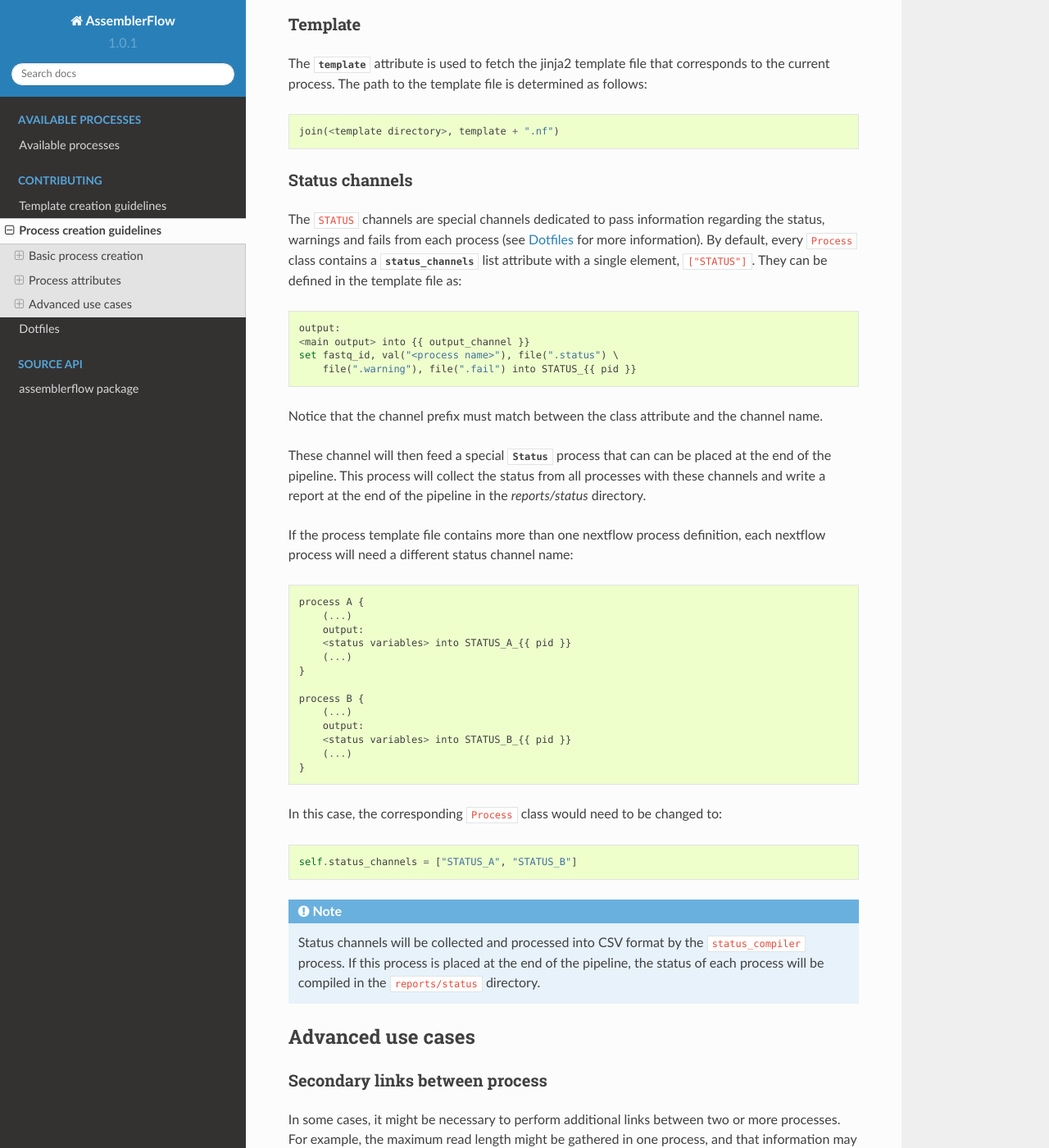
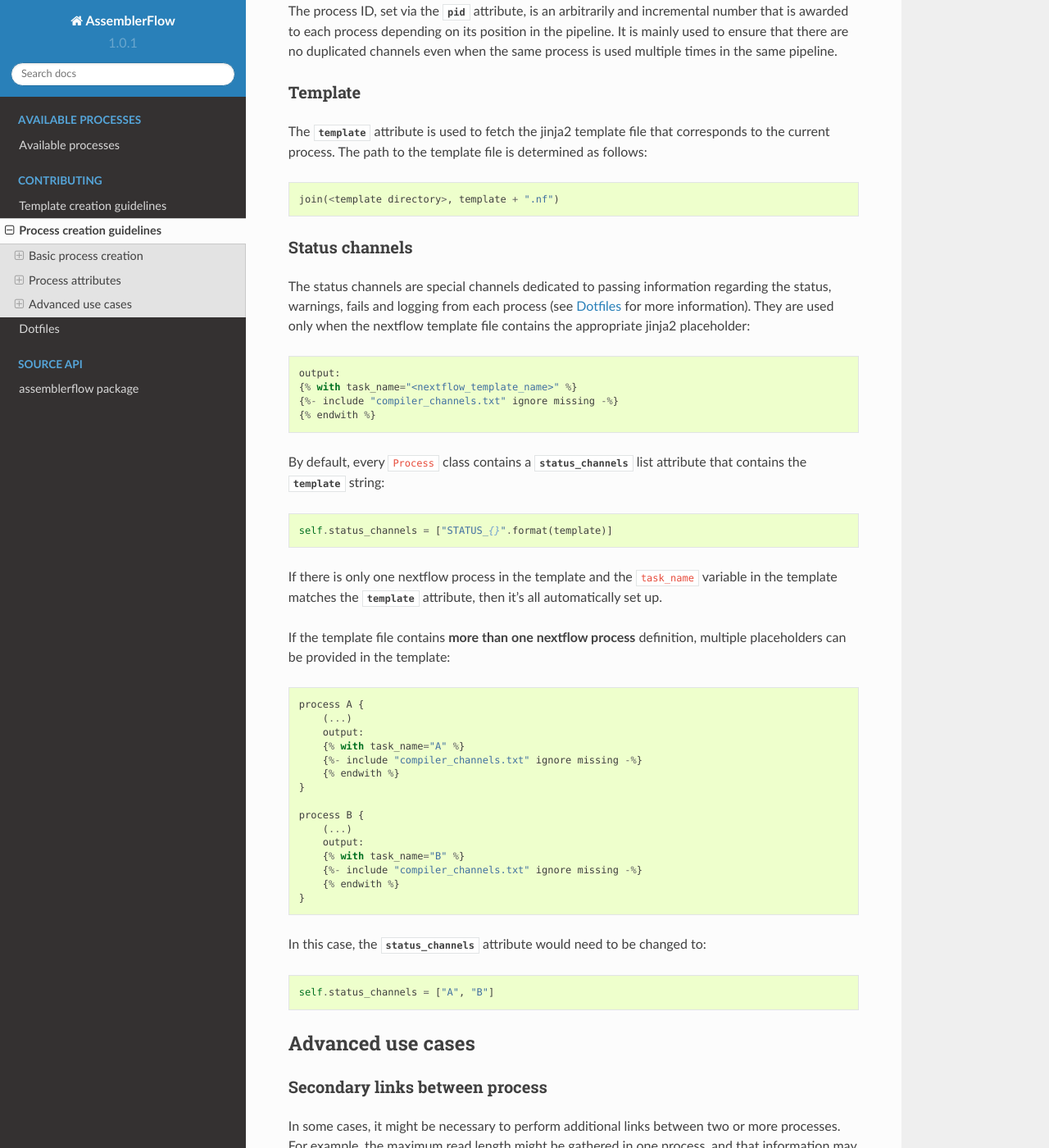
Before and after one commit to assemblerflow/flowcraft, a Sphinx documentation site: the page built from docs/create_process.rst, in a window 1280 px wide and 1400 px high, scrolled down 4895 px. Shown: the whole window at 82% size. Built offline with Sphinx 7.4.7 and the Read the Docs theme 2.0.0, drawn with Linux system fonts in a browser that asks for light colours; pages that are not in the unit, such as notebooks, are missing from menus; some of the changed text lies outside the part shown.

Commit message:
Updated docs with new status system

```diff
--- a/docs/assemblerflow.templates.assembly_report.rst
+++ b/docs/assemblerflow.templates.assembly_report.rst
@@ -5,4 +5,3 @@
     :members:
     :undoc-members:
     :show-inheritance:
-    :private-members:
--- a/docs/assemblerflow.templates.rst
+++ b/docs/assemblerflow.templates.rst
@@ -20,6 +20,7 @@
    assemblerflow.templates.mapping2json
    assemblerflow.templates.mashdist2json
    assemblerflow.templates.mashscreen2json
+   assemblerflow.templates.pATLAS_consensus_json
    assemblerflow.templates.pipeline_status
    assemblerflow.templates.process_abricate
    assemblerflow.templates.process_assembly_mapping
--- a/docs/assemblerflow.tests.rst
+++ b/docs/assemblerflow.tests.rst
@@ -7,6 +7,7 @@
 .. toctree::
 
    assemblerflow.tests.test_processes
+   assemblerflow.tests.test_sanity
 
 Module contents
 ---------------
--- a/docs/create_process.rst
+++ b/docs/create_process.rst
@@ -41,7 +41,9 @@
     // The output is optional
     output:
     <output variables> into {{ output_channel }}
-    <status variables> into STATUS_{{ pid }}
+    {% with task_name="abricate" %}
+    {%- include "compiler_channels.txt" ignore missing -%}
+    {% endwith %}
 
     """
     <process code/commands>
@@ -70,6 +72,10 @@
 - ``output_channel`` (**Optional**): Terminal processes may skip the output
   channel entirely. However, if you want to link the main output of this
   process with subsequent ones, this placeholder must be used.
+
+- ``include "compiler_channels.txt"`` (**Recommended**): This will include the
+  special channels that will compile the status/logging of the processes
+  throughout the pipeline (see `Status channels`_).
 
 - ``forks`` (**Conditional**): Inserts potential forks of the main output
   channel. It is **mandatory** if the ``output_channel`` is set.
@@ -281,57 +287,53 @@
 Status channels
 :::::::::::::::
 
-The ``STATUS`` channels are special channels dedicated to pass information
-regarding the status, warnings and fails from each process
-(see :ref:`dotfiles` for more information). By default,
-every ``Process`` class contains a
-:attr:`~assemblerflow.generator.Process.Process.status_channels` list
-attribute with a single element, ``["STATUS"]``. They can be
-defined in the template file as::
+The status channels are special channels dedicated to passing information
+regarding the status, warnings, fails and logging from each process
+(see :ref:`dotfiles` for more information). They are used only when the
+nextflow template file contains the appropriate jinja2 placeholder::
 
     output:
-    <main output> into {{ output_channel }}
-    set fastq_id, val("<process name>"), file(".status") \
-        file(".warning"), file(".fail") into STATUS_{{ pid }}
+    {% with task_name="<nextflow_template_name>" %}
+    {%- include "compiler_channels.txt" ignore missing -%}
+    {% endwith %}
 
-Notice that the channel prefix must match between the class attribute and
-the channel name.
+By default,
+every ``Process`` class contains a
+:attr:`~assemblerflow.generator.process.Process.status_channels` list
+attribute that contains the
+:attr:`~assemblerflow.generator.process.Process.template` string::
 
-These channel will then feed a special
-:class:`~assemblerflow.generator.Process.Status` process that can can be
-placed at the end of the pipeline. This process will collect the status from
-all processes with these channels and write a report at the end of the
-pipeline in the `reports/status` directory.
+    self.status_channels = ["STATUS_{}".format(template)]
 
-If the process template file contains more than one nextflow process
-definition, each nextflow process will need a different status channel name::
+If there is only one nextflow process in the template and the ``task_name``
+variable in the template matches the
+:attr:`~assemblerflow.generator.process.Process.template` attribute, then
+it's all automatically set up.
+
+If the template file contains **more than one nextflow process**
+definition, multiple placeholders can be provided in the template::
 
     process A {
         (...)
         output:
-        <status variables> into STATUS_A_{{ pid }}
-        (...)
+        {% with task_name="A" %}
+        {%- include "compiler_channels.txt" ignore missing -%}
+        {% endwith %}
     }
 
     process B {
         (...)
         output:
-        <status variables> into STATUS_B_{{ pid }}
-        (...)
+        {% with task_name="B" %}
+        {%- include "compiler_channels.txt" ignore missing -%}
+        {% endwith %}
     }
 
-In this case, the corresponding ``Process`` class would need to be changed
-to::
+In this case, the
+:attr:`~assemblerflow.generator.process.Process.status_channels` attribute
+would need to be changed to::
 
-    self.status_channels = ["STATUS_A", "STATUS_B"]
-
-.. note::
-
-    Status channels will be collected and processed into CSV format by
-    the ``status_compiler``
-    process. If this process is placed at the end of the pipeline, the
-    status of each process will be compiled in the ``reports/status``
-    directory.
+    self.status_channels = ["A", "B"]
 
 Advanced use cases
 ------------------
```
Also changed, not shown: other parts of docs/create_process.rst (+1 -1 lines), docs/assemblerflow.generator.HeaderSkeleton.rst (deleted, +0 -7 lines), docs/assemblerflow.generator.Process.rst (deleted, +0 -8 lines), docs/assemblerflow.generator.rst (+6 -3 lines).
